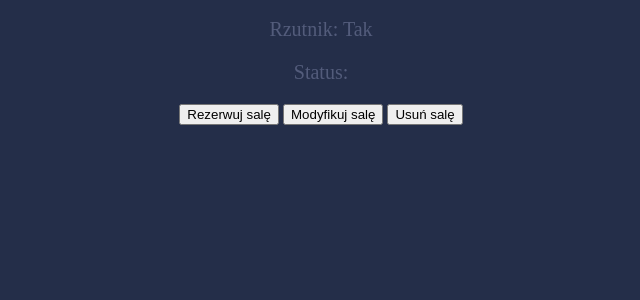
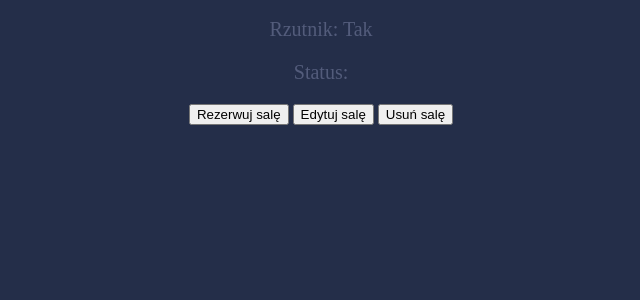
Before and after one commit to DorotaStaszczuk/Rezerwacja_sali_konferencyjnej, a Django app: page /main in a window 1280 px wide. Shown: the part 293-593 px from the top of the page, without its empty margins (319-959 px from the left). Run offline with Django 3.2, Linux system fonts and the light colour scheme; tables that the repository leaves empty hold one stand-in row (values such as "Sample post").

Commit message:
minor changes

```diff
--- a/s_konf/s_konf_app/templates/conf_template.html
+++ b/s_konf/s_konf_app/templates/conf_template.html
@@ -22,8 +22,8 @@
             </p>
             <p>Status: </p>
             </div>
-                <a href="{% url 'reservation' pk=room.pk %}"><input type="button" value="Rezerwuj salę" /></a>
-                <a href="{% url 'modify-room' pk=room.pk %}"><input type="button" value="Modyfikuj salę" /></a>
+                <a href="{% url 'main' %}"><input type="button" value="Rezerwuj salę" /></a>
+                <a href="{% url 'modify-room' pk=room.pk %}"><input type="button" value="Edytuj salę" /></a>
                 <a href="{% url 'room' pk=room.pk %}"><input type="button" value="Usuń salę" /></a>
             <div>
         {% empty %}
```
